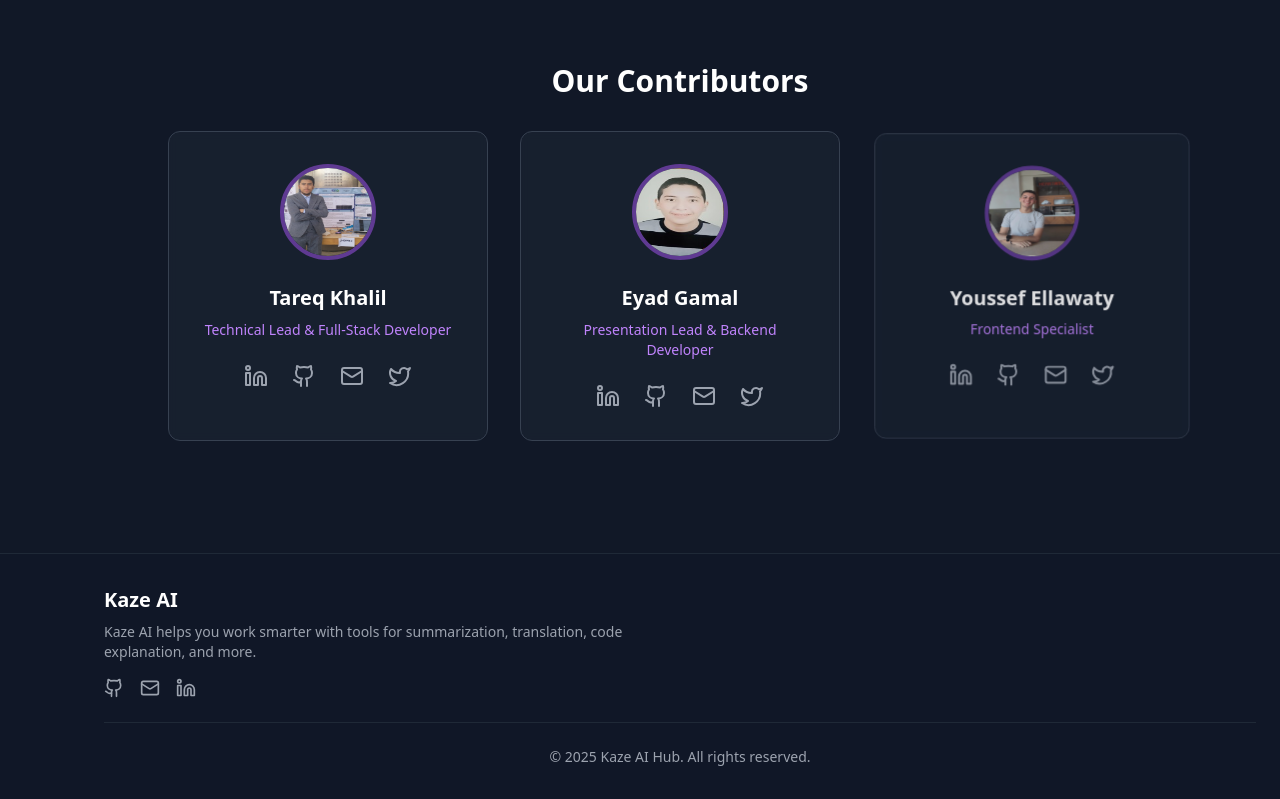
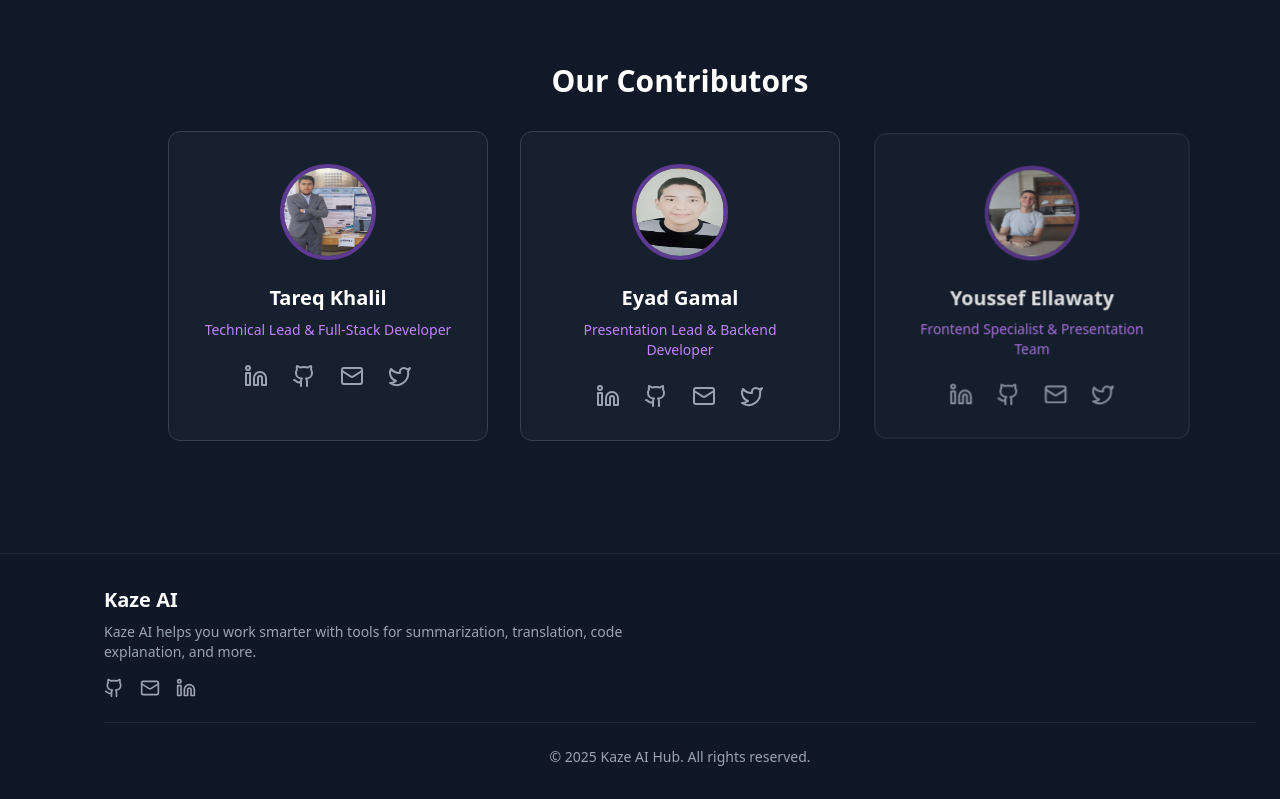
Before and after one commit to Tareq-Khalil/Kaze-AI-Hub, a React (Vite) app: page /contribute in a window 1280 px wide. Shown: the part 1282-2081 px from the top of the page. Built offline with nearby package versions, Linux system fonts and the light colour scheme; no server answers.

Commit message:
Update Contribute.tsx

```diff
--- a/src/pages/Contribute.tsx
+++ b/src/pages/Contribute.tsx
@@ -31,7 +31,7 @@ const Contribute: React.FC = () => {
     },
     {
       name: 'Youssef Ellawaty',
-      subheading: 'Frontend Specialist',
+      subheading: 'Frontend Specialist & Presentation Team',
       profileImage: '/youssef.jpg',
       linkedin: 'https://www.linkedin.com/in/%D9%8A%D9%88%D8%B3%D9%81-%D8%A7%D9%84%D9%84%D9%88%D8%A7%D8%AA%D9%8A-902431370?utm_source=share&utm_campaign=share_via&utm_content=profile&utm_medium=android_app',
       twitter: 'https://x.com/youssefellawaty?t=G6lAfjVgqNsdaWEZ68CrpA&s=09',
```
